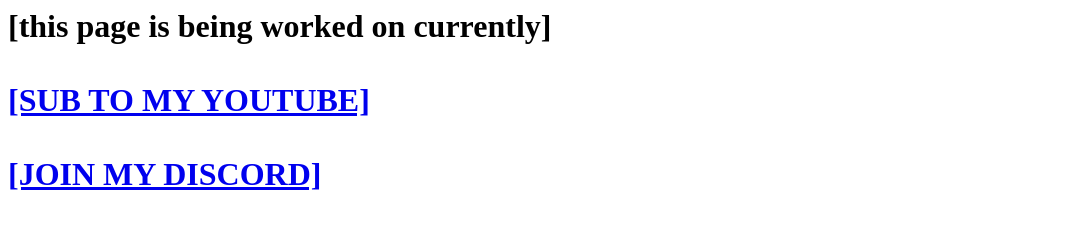
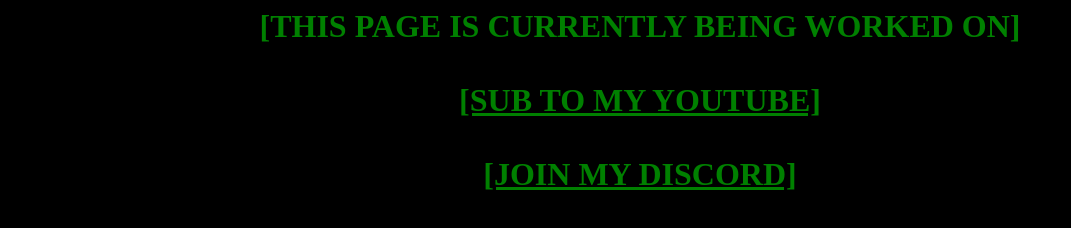
Before and after one commit to LogGamesinc/website, a plain HTML site: page index.html in a window 1280 px wide. Shown: the whole page, without its empty margins (0-1071 px from the left). Drawn offline with Linux system fonts and the light colour scheme.

Commit message:
Update index.html

```diff
--- a/index.html
+++ b/index.html
@@ -1,15 +1,21 @@
 <html>
+<body bgcolor="#000000"</body>
 <style>
 h1    {
     text-family: Impact;
+    color: green;
 }
 a    {
    text-family: Impact;
+   color: green;
+}
+body    {
+    text-align:center;
 }
 </style>
 <body>
 <h1>
-[this page is being worked on currently]
+[THIS PAGE IS CURRENTLY BEING WORKED ON]
 <br></br>
 <a href="https://www.youtube.com/channel/UCmL0ijhQVs8v3riD6bmmSWQ" >[SUB TO MY YOUTUBE]</a>
 <br></br>
```
